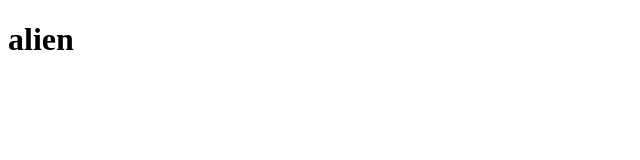
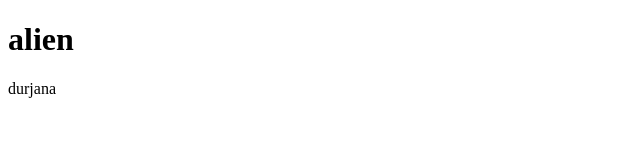
Before and after one commit to dickyyahya/git-v5, a plain HTML site: page index.html in a window 1280 px wide. Shown: the full height of the page, 0-640 px from the left. Drawn offline with Linux system fonts and the light colour scheme.

Commit message:
nambah p

```diff
--- a/index.html
+++ b/index.html
@@ -7,5 +7,6 @@
   </head>
   <body>
     <h1>alien</h1>
+    <p>durjana</p>
   </body>
 </html>
```
